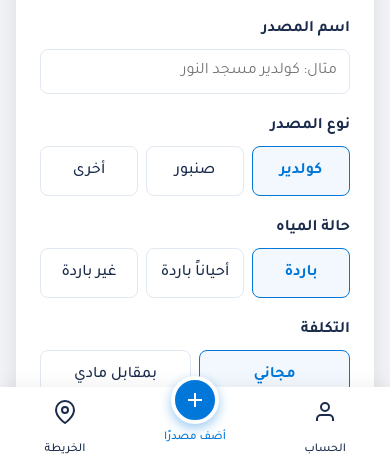
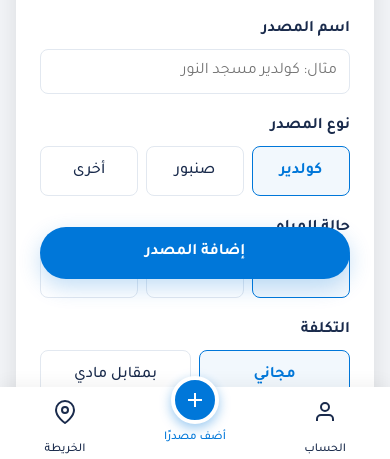
Before and after one commit to Adhamdrazz/3tshan, a website: page index.html in a window 390 px wide. Both pictures are taken after a click on the button "إضافة مصدر جديد". Shown: the part 385-844 px from the top of the page. Drawn offline with nearby package versions, Linux system fonts and the light colour scheme; no server answers.

Commit message:
Add files via upload

```diff
--- a/index.html
+++ b/index.html
@@ -872,6 +872,15 @@
                             <textarea id="input-note" maxlength="500" placeholder="اكتب أي ملاحظة مهمة عن المصدر..." style="min-height:100px;padding:12px;border:1px solid var(--border-color);border-radius:var(--radius-sm);font-family:inherit;font-size:1rem;resize:vertical;outline:none;"></textarea>
                         </div>
 
+                        <button
+                            type="submit"
+                            id="submit-add-source"
+                            class="btn-primary full-width submit-add-source-btn"
+                            style="margin-top:16px;"
+                        >
+                            إضافة المصدر
+                        </button>
+
                         <p
                             id="add-source-status"
                             style="
@@ -884,15 +893,6 @@
                                 border-radius:var(--radius-sm);
                             "
                         ></p>
-
-                        <button
-                            type="submit"
-                            id="submit-add-source"
-                            class="btn-primary full-width"
-                            style="margin-top:16px;"
-                        >
-                            إضافة المصدر
-                        </button>
 
                     </form>
 
--- a/styles.css
+++ b/styles.css
@@ -393,6 +393,12 @@ h1, h2, h3, h4 {
 .field-error {
     border-color: #dc3545 !important;
     box-shadow: 0 0 0 3px rgba(220, 53, 69, 0.14) !important;
+}
+
+.submit-add-source-btn {
+    min-height: 52px;
+    font-size: 1rem;
+    font-weight: 800;
 }
 
 .field-error-message {
@@ -798,6 +804,13 @@ h1, h2, h3, h4 {
         display: flex;
     }
 
+    .submit-add-source-btn {
+        position: sticky;
+        bottom: 84px;
+        z-index: 25;
+        box-shadow: 0 8px 22px rgba(0, 119, 217, 0.24);
+    }
+
     /* Account Page Mobile Fixes */
     .account-layout {
         height: 100vh;
```
